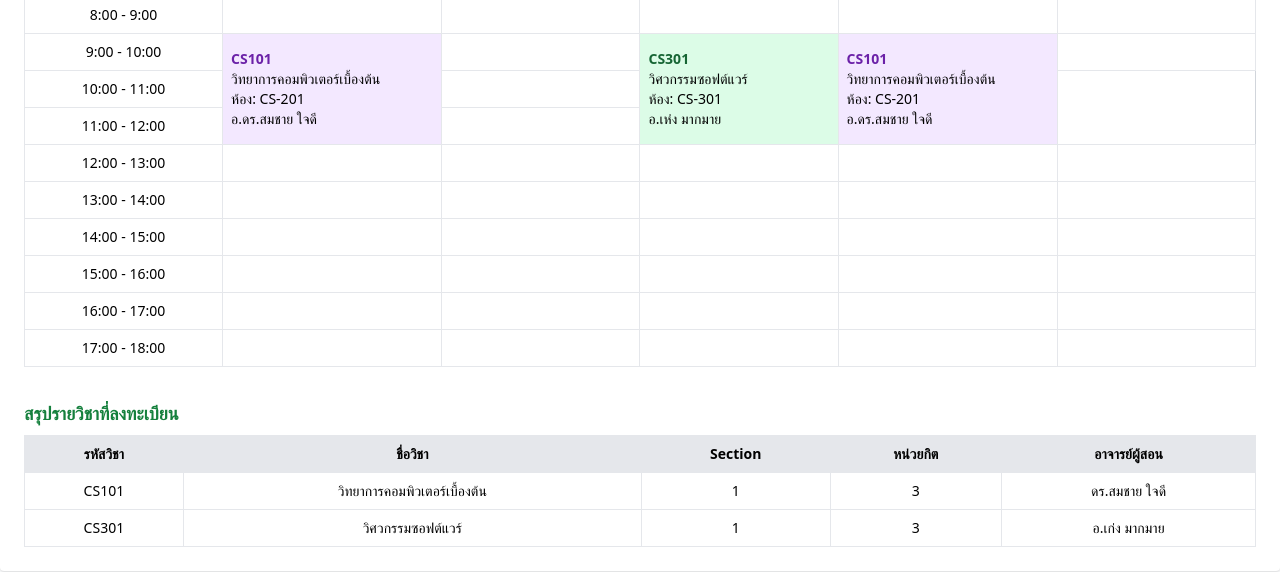
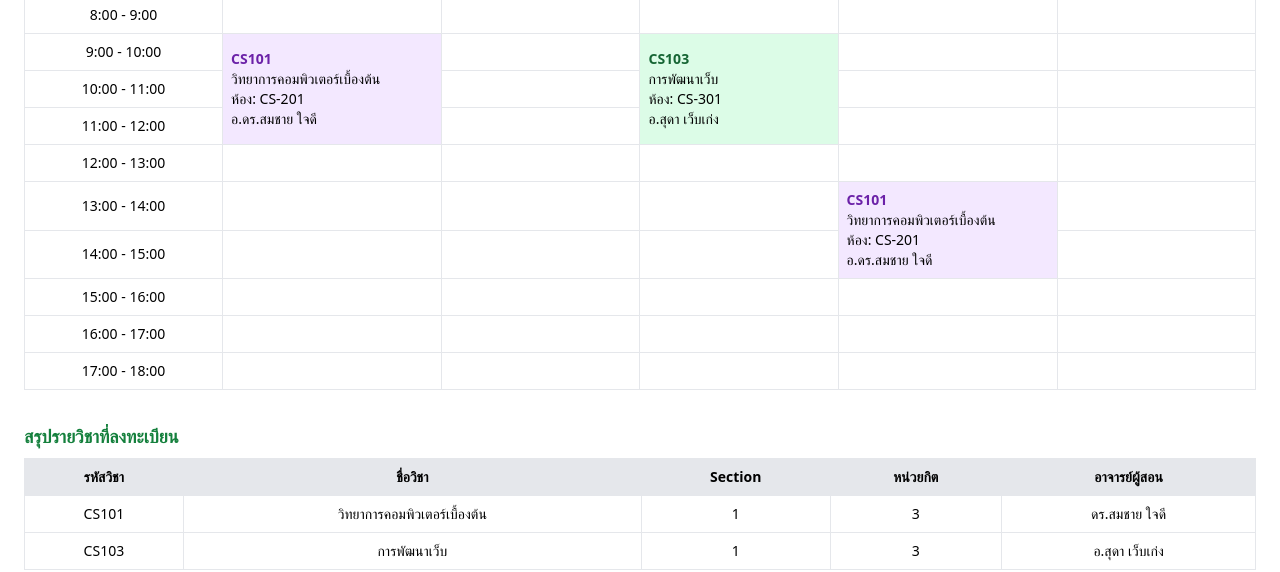
Before and after one commit to DolVolo/GroupTailwindCSS, a website: page tableclassuse.html in a window 1280 px wide. Shown: the part 249-821 px from the top of the page. Drawn offline with nearby package versions, Linux system fonts and the light colour scheme.

Commit message:
edit button gateway for tableclassuse.html

```diff
--- a/tableclassuse.html
+++ b/tableclassuse.html
@@ -32,10 +32,10 @@
                             <a href="mainpage.html" class="nav-link px-3 py-2 rounded hover:bg-green-700 transition">
                                 หน้าหลัก
                             </a>
-                            <a href="register.html" class="nav-link px-3 py-2 rounded hover:bg-green-700 transition">
+                            <a href="#" onclick="navigateToMainPage('course-registration')" class="nav-link px-3 py-2 rounded hover:bg-green-700 transition">
                                 ลงทะเบียนเรียน
                             </a>
-                            <a href="classtable.html" class="nav-link px-3 py-2 rounded hover:bg-green-700 transition">
+                            <a href="#" onclick="navigateToMainPage('class-schedule')" class="nav-link px-3 py-2 rounded hover:bg-green-700 transition">
                                 ตารางเรียน
                             </a>
                             <a href="classtable.html" class="nav-link px-3 py-2 rounded hover:bg-green-700 transition">
@@ -107,10 +107,10 @@
                         <a href="mainpage.html" class="mobile-nav-link px-3 py-2 rounded hover:bg-green-700 transition">
                             หน้าหลัก
                         </a>
-                        <a href="register.html" class="mobile-nav-link px-3 py-2 rounded hover:bg-green-700 transition">
+                        <a href="#" onclick="navigateToMainPage('course-registration')" class="mobile-nav-link px-3 py-2 rounded hover:bg-green-700 transition">
                             ลงทะเบียนเรียน
                         </a>
-                        <a href="classtable.html" class="mobile-nav-link px-3 py-2 rounded hover:bg-green-700 transition">
+                        <a href="#" onclick="navigateToMainPage('class-schedule')" class="mobile-nav-link px-3 py-2 rounded hover:bg-green-700 transition">
                             ตารางเรียน
                         </a>
                         <a href="classtable.html" class="mobile-nav-link px-3 py-2 rounded hover:bg-green-700 transition">
@@ -152,7 +152,7 @@
                             <div id="mobileLoginDropdown" class="mt-2 w-full bg-white rounded-lg shadow-lg border hidden">
                                 <a href="login.html" class="block px-4 py-2 text-gray-700 hover:bg-green-50 rounded-t-lg">
                                     <i data-lucide="graduation-cap" size="16" class="inline mr-2"></i>
-                                    สำหรับน��กศึกษา
+                                    สำหรับนักศึกษา
                                 </a>
                                 <a href="professorlogin.html" class="block px-4 py-2 text-gray-700 hover:bg-green-50 rounded-b-lg">
                                     <i data-lucide="user-check" size="16" class="inline mr-2"></i>
@@ -173,9 +173,8 @@
 
         <!-- Main Content Area -->
         <main class="flex-grow w-full">
-
             <!-- Schedule Table -->
-  <main class="container mx-auto my-10 bg-white p-6 rounded shadow">
+            <div class="container mx-auto my-10 bg-white p-6 rounded shadow">
                 <h2 class="text-xl font-bold text-green-700 mb-4">ตารางการใช้ห้อง</h2>
 
                 <div class="overflow-x-auto">
@@ -210,20 +209,14 @@
                                     ห้อง: CS-201<br>
                                     อ.ดร.สมชาย ใจดี
                                 </td>
-            <td Class="border px-2 py-2"></td>
+                                <td class="border px-2 py-2"></td>
+                                <td class="border px-2 py-2 bg-green-100 text-left" rowspan="3">
+                                    <span class="font-bold text-green-800">CS103</span><br>
+                                    การพัฒนาเว็บ<br>
+                                    ห้อง: CS-301<br>
+                                    อ.สุดา เว็บเก่ง
                                 </td>
-            <td class="border px-2 py-2 bg-green-100 text-left" rowspan="3">
-              <span class="font-bold text-green-800">CS301</span><br>
-              วิศวกรรมซอฟต์แวร์<br>
-              ห้อง: CS-301<br>
-              อ.เห่ง มากมาย
-            </td>
-            <td class="border px-2 py-2 bg-purple-100 text-left" rowspan="3">
-              <span class="font-bold text-purple-800">CS101</span><br>
-              วิทยาการคอมพิวเตอร์เบื้องต้น<br>
-              ห้อง: CS-201<br>
-              อ.ดร.สมชาย ใจดี
-            </td>
+                                <td class="border px-2 py-2"></td>
                                 <td class="border px-2 py-2"></td>
                             </tr>
 
@@ -231,11 +224,15 @@
                             <tr>
                                 <td class="border px-2 py-2">10:00 - 11:00</td>
                                 <td class="border px-2 py-2"></td>
+                                <td class="border px-2 py-2"></td>
+                                <td class="border px-2 py-2"></td>
                             </tr>
 
                             <!-- 11:00 - 12:00 -->
                             <tr>
                                 <td class="border px-2 py-2">11:00 - 12:00</td>
+                                <td class="border px-2 py-2"></td>
+                                <td class="border px-2 py-2"></td>
                                 <td class="border px-2 py-2"></td>
                             </tr>
 
@@ -255,14 +252,18 @@
                                 <td class="border px-2 py-2"></td>
                                 <td class="border px-2 py-2"></td>
                                 <td class="border px-2 py-2"></td>
-            <td class="border px-2 py-2"></td>
+                                <td class="border px-2 py-2 bg-purple-100 text-left" rowspan="2">
+                                    <span class="font-bold text-purple-800">CS101</span><br>
+                                    วิทยาการคอมพิวเตอร์เบื้องต้น<br>
+                                    ห้อง: CS-201<br>
+                                    อ.ดร.สมชาย ใจดี
+                                </td>
                                 <td class="border px-2 py-2"></td>
                             </tr>
 
                             <!-- 14:00 - 15:00 -->
                             <tr>
                                 <td class="border px-2 py-2">14:00 - 15:00</td>
-            <td class="border px-2 py-2"></td>
                                 <td class="border px-2 py-2"></td>
                                 <td class="border px-2 py-2"></td>
                                 <td class="border px-2 py-2"></td>
@@ -299,7 +300,6 @@
                                 <td class="border px-2 py-2"></td>
                             </tr>
                         </tbody>
-
                     </table>
                 </div>
 
@@ -324,16 +324,15 @@
                             <td class="border px-2 py-2">ดร.สมชาย ใจดี</td>
                         </tr>
                         <tr>
-          <td class="border px-2 py-2">CS301</td>
-          <td class="border px-2 py-2">วิศวกรรมซอฟต์แวร์</td>
+                            <td class="border px-2 py-2">CS103</td>
+                            <td class="border px-2 py-2">การพัฒนาเว็บ</td>
                             <td class="border px-2 py-2">1</td>
                             <td class="border px-2 py-2">3</td>
-          <td class="border px-2 py-2">อ.เก่ง มากมาย</td>
+                            <td class="border px-2 py-2">อ.สุดา เว็บเก่ง</td>
                         </tr>
                     </tbody>
                 </table>
-  </main>
-
+            </div>
         </main>
 
         <!-- Footer Component -->
@@ -385,6 +384,11 @@
     </div>
 
     <script>
+        // Navigation function to redirect to mainpage.html with specific page
+        function navigateToMainPage(page) {
+            window.location.href = `mainpage.html#${page}`;
+        }
+
         // Mobile menu functionality
         const mobileMenuBtn = document.getElementById('mobileMenuBtn');
         const mobileMenu = document.getElementById('mobileMenu');
```
Lines whose indentation alone changed are shown as unchanged.
